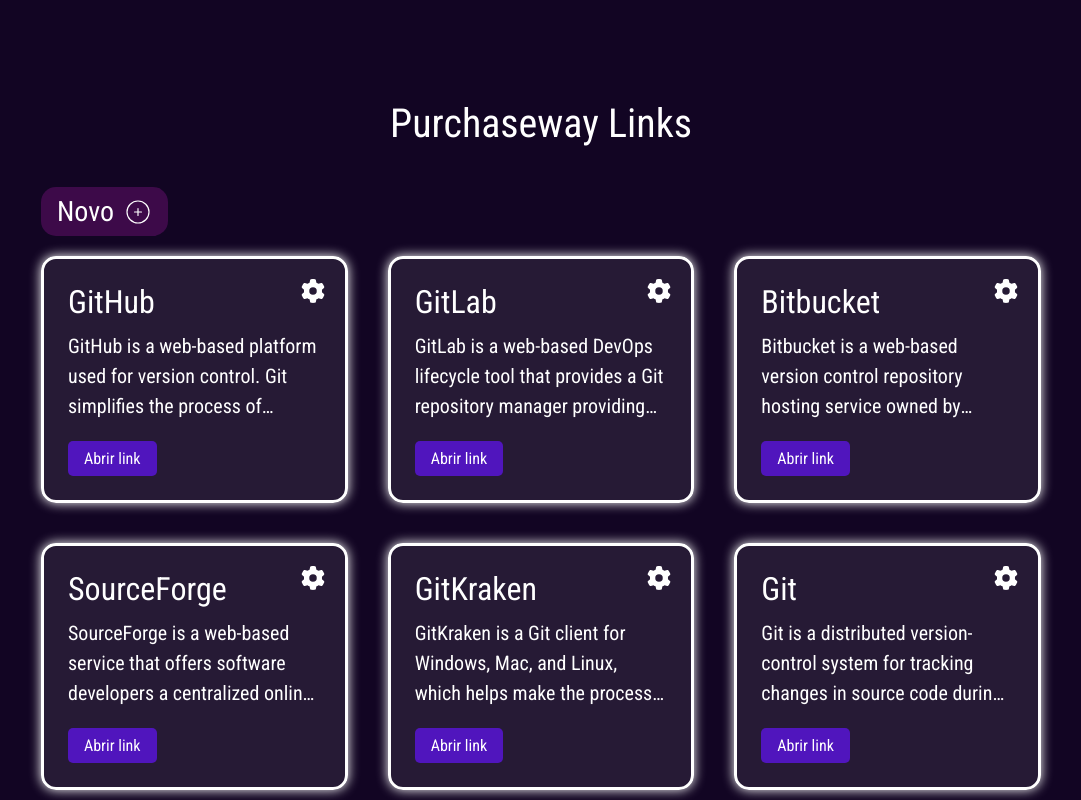
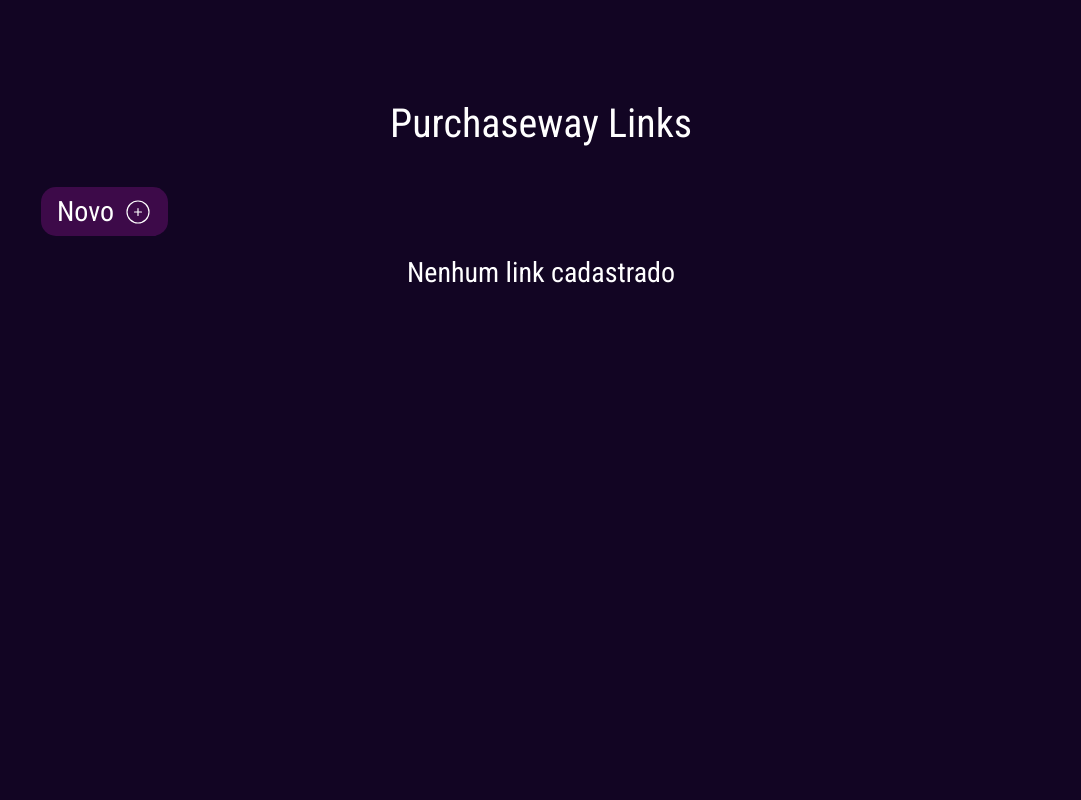
Before and after one commit to KevinWillyan456/purchaseway-links, a React (Vite) app: page / in a window 1280 px wide. Shown: the whole page, without its empty margins (99-1180 px from the left). Built offline with nearby package versions, Linux system fonts and the light colour scheme.

Commit message:
feat: criação dos serviços de link para manipulação do localStorage

```diff
--- a/src/components/Main.css
+++ b/src/components/Main.css
@@ -20,3 +20,9 @@
     flex-wrap: wrap;
     gap: 40px;
 }
+.container-cards .empty {
+    font-size: 28px;
+    color: var(--color-white);
+    text-align: center;
+    grid-column: 1 / -1;
+}
--- a/src/components/Main.tsx
+++ b/src/components/Main.tsx
@@ -1,48 +1,29 @@
+import { useState } from 'react'
 import Button from './Button'
 import Card from './Card'
 import './Main.css'
-
-const mockData = [
-    {
-        title: 'GitHub',
-        body: `GitHub is a web-based platform used for version control. Git simplifies the process of working with other people and makes it easy to collaborate on projects. Team members can work on files and easily merge their changes in with the master branch of the project.`,
-        url: 'https://github.com',
-    },
-    {
-        title: 'GitLab',
-        body: `GitLab is a web-based DevOps lifecycle tool that provides a Git repository manager providing wiki, issue-tracking and CI/CD pipeline features, using an open-source license, developed by GitLab Inc.`,
-        url: 'https://gitlab.com',
-    },
-    {
-        title: 'Bitbucket',
-        body: `Bitbucket is a web-based version control repository hosting service owned by Atlassian, for source code and development projects that use either Mercurial or Git revision control systems.`,
-        url: 'https://bitbucket.org',
-    },
-    {
-        title: 'SourceForge',
-        body: `SourceForge is a web-based service that offers software developers a centralized online location to control and manage free and open-source software projects.`,
-        url: 'https://sourceforge.net',
-    },
-    {
-        title: 'GitKraken',
-        body: `GitKraken is a Git client for Windows, Mac, and Linux, which helps make the process of working with Git easier and more visual. It has a beautiful UI, and is feature-rich.`,
-        url: 'https://www.gitkraken.com',
-    },
-    {
-        title: 'Git',
-        body: `Git is a distributed version-control system for tracking changes in source code during software development. It is designed for coordinating work among programmers, but it can be used to track changes in any set of files.`,
-        url: 'https://git-scm.com',
-    },
-]
+import CardService from '../services/CardService'
+import CardModel from '../models/CardModel'
 
 function Main() {
+    const [cards] = useState<CardModel[]>(CardService.list())
+
     return (
         <section className="main">
             <div className="title">Purchaseway Links</div>
             <Button text="Novo" icon="plus" />
             <section className="container-cards">
-                {mockData.map((data) => (
-                    <Card title={data.title} body={data.body} url={data.url} />
+                {cards.length === 0 && (
+                    <div className="empty">Nenhum link cadastrado</div>
+                )}
+
+                {cards.map((data) => (
+                    <Card
+                        title={data.title}
+                        body={data.body}
+                        url={data.url}
+                        key={data.id}
+                    />
                 ))}
             </section>
         </section>
--- /dev/null
+++ b/src/models/CardModel.ts
@@ -0,0 +1,9 @@
+interface CardModel {
+    id: string
+    title: string
+    body: string
+    url: string
+    createdAt: string
+}
+
+export default CardModel
--- /dev/null
+++ b/src/services/CardService.ts
@@ -0,0 +1,44 @@
+import Card from '../models/CardModel'
+
+class CardService {
+    public static list(): Card[] {
+        const cards = localStorage.getItem('cards')
+        return cards ? JSON.parse(cards) : []
+    }
+
+    public static find(id: string): Card | undefined {
+        const cards = this.list()
+        return cards.find((c) => c.id === id)
+    }
+
+    public static create(card: Card): void {
+        const cards = this.list()
+
+        if (cards.find((c) => c.id === card.id)) {
+            throw new Error('Card already exists')
+        }
+
+        cards.push(card)
+        localStorage.setItem('cards', JSON.stringify(cards))
+    }
+
+    public static update(card: Card): void {
+        const cards = this.list()
+        const index = cards.findIndex((c) => c.id === card.id)
+        cards[index] = card
+        localStorage.setItem('cards', JSON.stringify(cards))
+    }
+
+    public static delete(id: string): void {
+        const cards = this.list()
+        const index = cards.findIndex((c) => c.id === id)
+        cards.splice(index, 1)
+        localStorage.setItem('cards', JSON.stringify(cards))
+    }
+
+    public static deleteAll(): void {
+        localStorage.removeItem('cards')
+    }
+}
+
+export default CardService
```
